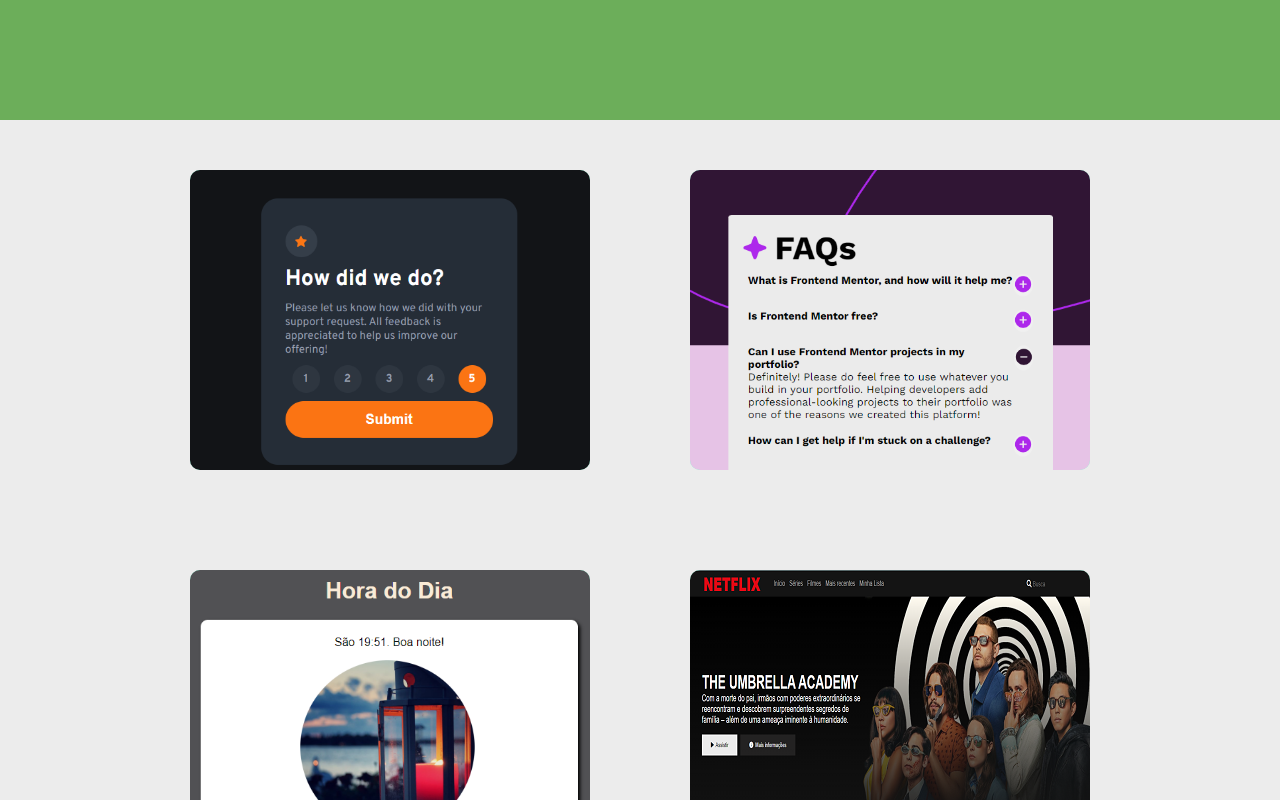
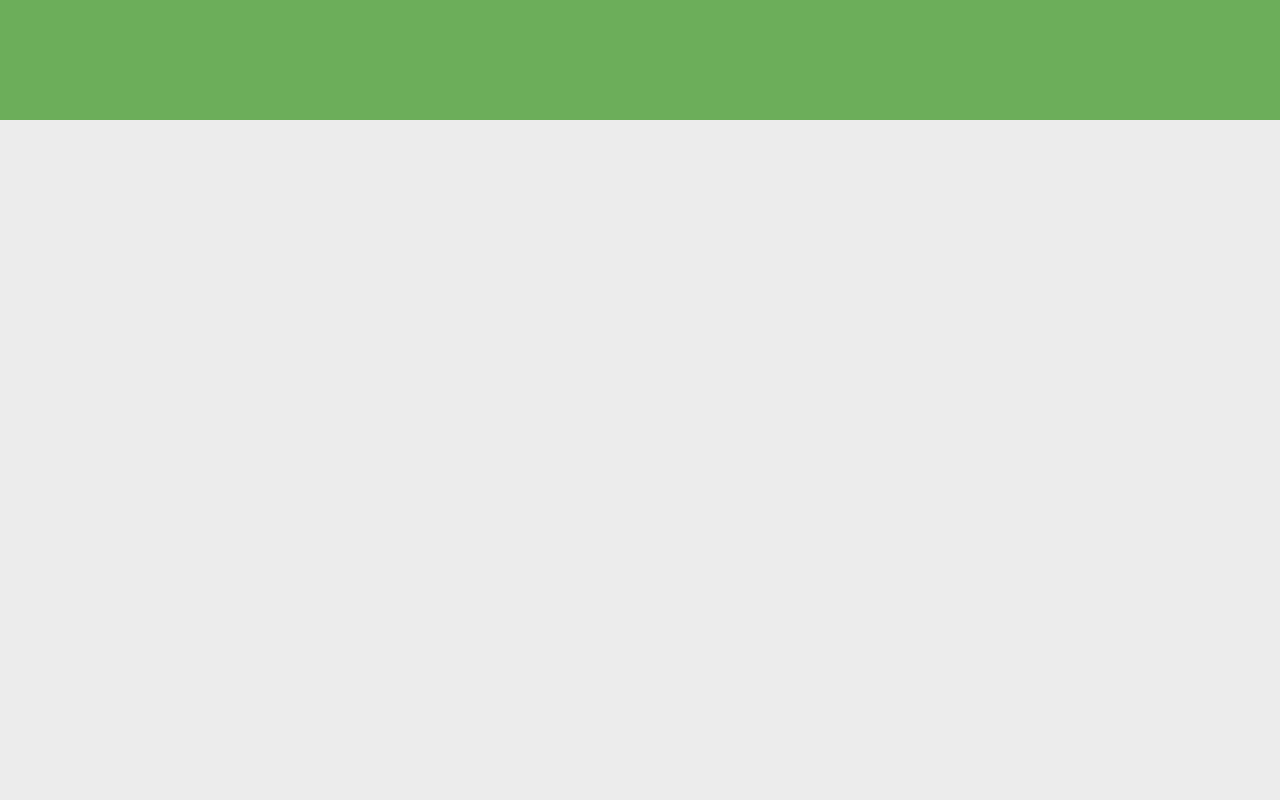
Before and after one commit to infodoug/portfolio_react, a React (Vite) app: page / in a window 1280 px wide. Shown: the part 660-1460 px from the top of the page. Built offline with nearby package versions, Linux system fonts and the light colour scheme.

Commit message:
navegar seções sem o header cobrir

```diff
--- a/src/App.jsx
+++ b/src/App.jsx
@@ -39,7 +39,11 @@ function App() {
         <Projeto backgroundComponent={<CintBackground descriptionText={cintDescription}/>}/>
       </section>
 
-      <section className="Section">
+      <section id='tecnologias'>
+
+      </section>
+
+{/*       <section className="Section">
         <div className="linha1">
         <Card img={rating} title={"Componente de avaliação"} description={'Desafio do Frontend Mentor'} link={'https://infodoug.github.io/interactive-rating-component-main/'}/>
         <Card img={faq} title={"FAQ"} description={'Desafio do Frontend Mentor'} link={'https://infodoug.github.io/Faq-frontend-mentor/'}/>
@@ -52,9 +56,9 @@ function App() {
         <Card img={insta} title="Clone do Instagram" description={descriptionInsta} link={'https://infodoug.github.io/instagram-projeto/'}/>
         <Card img={bootstrap} title="Prática de Bootstrap" description={descriptionBootstrap} link={'https://infodoug.github.io/bootstrap-aula/'}/>
         </div>
-      </section>
+      </section> */}
 
-      <footer className='Footer'>
+      <footer className='Footer' id='contatos'>
         <div className={iconstyle.footerContainer}>
           <div className={iconstyle.extraContainer}>
             <a href='https://github.com/infodoug' target='_blank' rel='noopener noreferrer'>
--- a/src/index.css
+++ b/src/index.css
@@ -11,6 +11,10 @@ body {
     sans-serif;
   -webkit-font-smoothing: antialiased;
   -moz-osx-font-smoothing: grayscale;
+}
+
+html {
+  scroll-padding-top: 60px;
 }
 
 code {
@@ -105,6 +109,11 @@ code {
   width: 100%;
 }
 
+#tecnologias {
+  height: 90vh;
+  width: 100%;
+}
+
 @media screen and (max-width: 1020px) {
   .linha1, .linha2, .linha3{
     flex-wrap: wrap;
```
